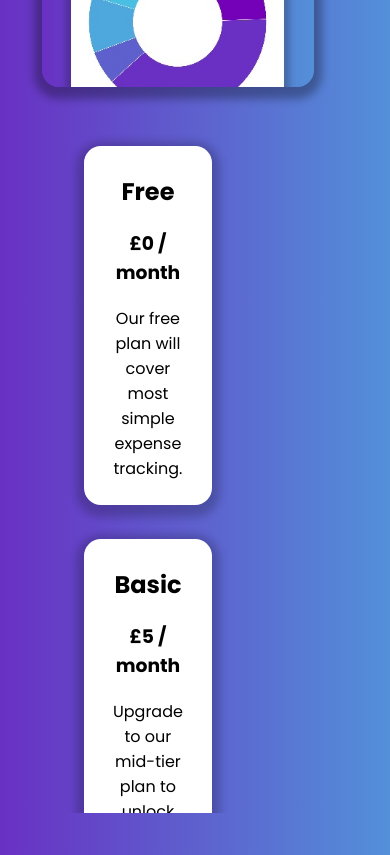
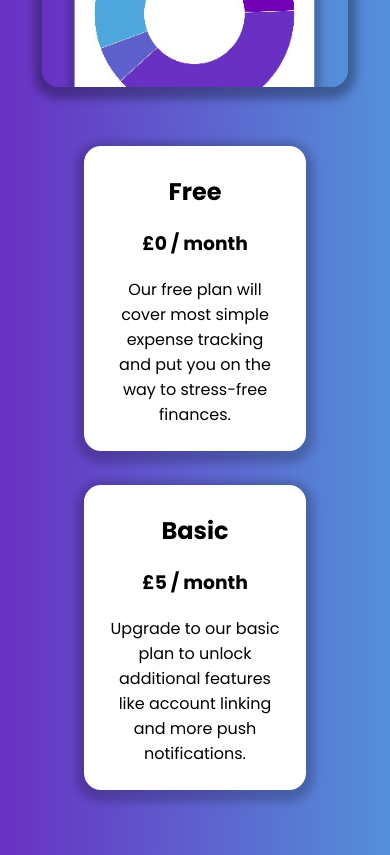
Before and after one commit to jamiecrobb/DevDosh, a website: page landing.html in a window 390 px wide. Shown: the part 1480-2335 px from the top of the page. Drawn offline with Linux system fonts and the light colour scheme.

Commit message:
Fixed pricing descriptions

```diff
--- a/landing.css
+++ b/landing.css
@@ -120,6 +120,7 @@ body {
     display: grid;
     grid-template-columns: 1fr;
     grid-template-rows: 1fr 1fr 1fr;
+    column-gap: 0;
   }
 
   .items {
@@ -143,8 +144,19 @@ body {
     grid-row-end: 3;
   }
 
+  .pricing {
+    grid-column-start: 1;
+    grid-column-end: 2;
+    grid-row-start: 3;
+    grid-row-end: 4;
+  }
+
   .sub {
     flex-direction: column;
+  }
+
+  .card {
+    width: fit-content;
   }
 
   nav {
--- a/landing.html
+++ b/landing.html
@@ -35,17 +35,17 @@
                         <div class="card 5">
                             <h2>Free</h2>
                             <h3>£0 / month</h3>
-                            <p>Our free plan will cover most simple expense tracking.</p>
+                            <p>Our free plan will cover most simple expense tracking and put you on the way to stress-free finances.</p>
                         </div>
                         <div class="card 10">
                             <h2>Basic</h2>
                             <h3>£5 / month</h3>
-                            <p>Upgrade to our mid-tier plan to unlock additional features.</p>
+                            <p>Upgrade to our basic plan to unlock additional features like account linking and more push notifications.</p>
                         </div>
                         <div class="card 25">
                             <h2>Premium</h2>
                             <h3>£20 / month</h3>
-                            <p>Premium allows multiple accounts to be linked and allows the most comprehensive features.</p>
+                            <p>Premium provides the most comprehensive features and lets you focus on the code, not the money .</p>
                         </div>
                     </div>
                 </div>
```
